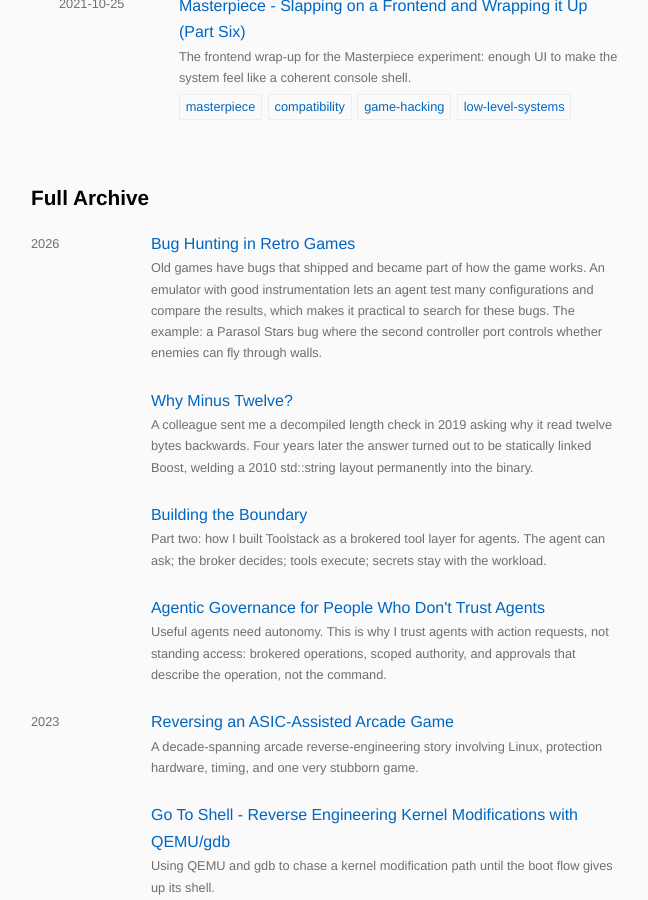
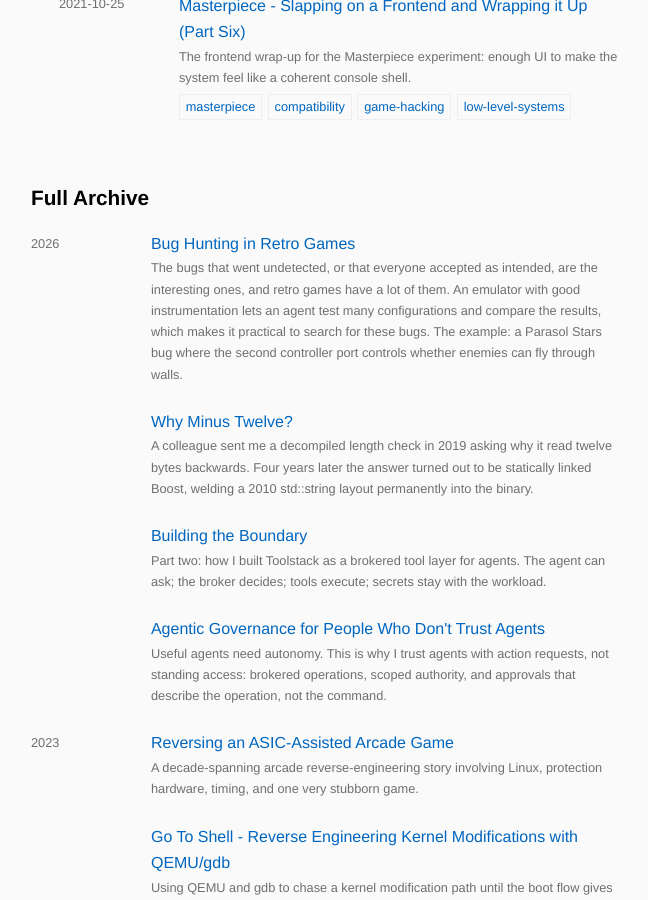
Before and after one commit to batteryshark/batteryshark.github.io, a Jekyll site: the page built from index.md, in a window 1280 px wide and 900 px high, scrolled down 2128 px. Shown: the whole window, without its empty margins (313-961 px from the left). Built offline with Jekyll 4.4.1, drawn with Linux system fonts in a browser that asks for light colours; part of the change alters nothing that is shown.

Commit message:
Bug Hunting in Retro Games: new opening
Opens on bugs that went undetected or were accepted as intended, then why
retro games: easy to introduce bugs, few testing tools, thousands of games,
and cartridge revisions and regional builds that differ.

Co-Authored-By: Claude Opus 5.5 <noreply@anthropic.com>

```diff
--- a/_posts/2026-10-02-bug-hunting-in-retro-games.md
+++ b/_posts/2026-10-02-bug-hunting-in-retro-games.md
@@ -2,37 +2,44 @@
 layout: post
 title: "Bug Hunting in Retro Games"
 date: 2026-10-02
-description: "Old games have bugs that shipped and became part of how the game works. An emulator with good instrumentation lets an agent test many configurations and compare the results, which makes it practical to search for these bugs. The example: a Parasol Stars bug where the second controller port controls whether enemies can fly through walls."
+description: "The bugs that went undetected, or that everyone accepted as intended, are the interesting ones, and retro games have a lot of them. An emulator with good instrumentation lets an agent test many configurations and compare the results, which makes it practical to search for these bugs. The example: a Parasol Stars bug where the second controller port controls whether enemies can fly through walls."
 tags: [reverse-engineering, game-hacking, emulation, low-level-systems, tooling]
 toc: true
 image: /assets/images/20261002/01-same-inputs.png
 ---
 
-A bug is behavior that the developers did not intend. Most bugs get found and
-fixed, or get reported and become known bugs. The ones I like to look for are
-different: they shipped, people played them for years, and nobody recognized
-them as bugs. Players assumed the behavior was part of the design.
+Bugs fascinate me, especially the ones that nobody detected, or that everyone
+accepted as intended behavior. Software ships with them, people use it for
+years, and the bug becomes part of how the software works.
 
-Before patches and online updates, the cartridge was the final version. If a
-routine failed under a condition that nobody tested, that behavior stayed in
-the game. Some cases of this are known. In Street Fighter II, you can cancel a
-normal attack into a special move. This came from code that made special-move
-inputs easier, and Capcom saw it during development and kept it. In Super
-Mario Bros., Lakitu was supposed to throw Spiny eggs with some physics: the
-throw depended on Mario's speed and position, and the eggs bounced off walls. A
-bug makes the eggs drop straight down. For decades, players knew that as normal
-Lakitu behavior.
+Retro games are a good place to look for these bugs. It was easy to add one by
+accident at that time. Most developers wrote in assembly, and they had few of
+the tools that we use now to find bugs, such as static analysis and test
+automation. There are also thousands of these games, and emulators let us run
+and inspect them.
 
-The Lakitu type is the interesting type. The developers did not know about the
-behavior, and no document shows what they intended. The only evidence is in
-the code, where two parts of the code disagree.
+A shipped cartridge did not get online updates, but it was not always the last
+version either. Some games got cartridge revisions that fixed bugs, and
+sometimes a revision broke other things or changed a feature. Releases for
+different regions were often built from different snapshots of the code. I
+think we have only started to understand the differences between all these
+versions.
 
-These bugs are difficult to find by hand. Often a bug occurs in one
-configuration only: one controller instead of two, a multitap connected or not,
-a different region, different timing. To find one, you must know the game well
-enough to see that something is different. Then you must test each
-configuration and compare the results. A person can do this for one or two
-theories, but it is slow work.
+Some of these bugs are well known. In Super Mario Bros., Lakitu was supposed to
+throw Spiny eggs with some physics: the throw depended on Mario's speed and
+position, and the eggs bounced off walls. A bug makes the eggs drop straight
+down. For decades, players knew that as normal Lakitu behavior. In Street
+Fighter II, you can cancel a normal attack into a special move. This came from
+code that made special-move inputs easier. Capcom saw it during development and
+kept it, and it became a feature of the genre.
+
+The undetected bugs are the hardest to find, because no document shows what the
+developers intended. The only evidence is in the code, where two parts of the
+code disagree. Often the bug occurs in one configuration only: one controller
+instead of two, a multitap connected or not, a different region, different
+timing. To find one, you must know the game well enough to see that something
+is different. Then you must test each configuration and compare the results. A
+person can do this for one or two theories, but it is slow work.
 
 An emulator with good instrumentation makes this easier. You can save a state,
 play the same input in different configurations, record the RAM in every frame,
```
